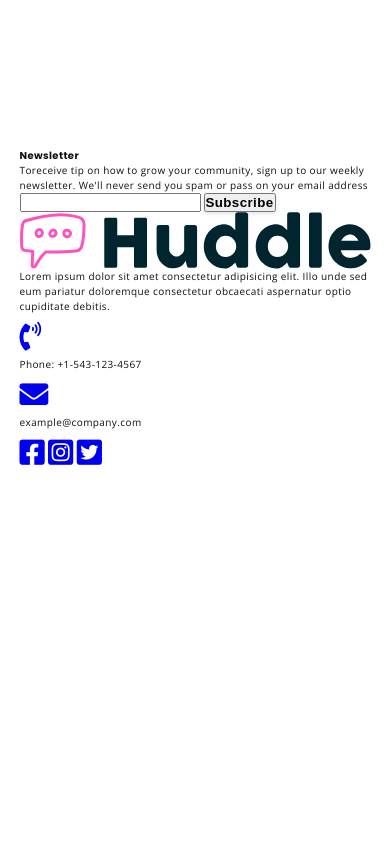
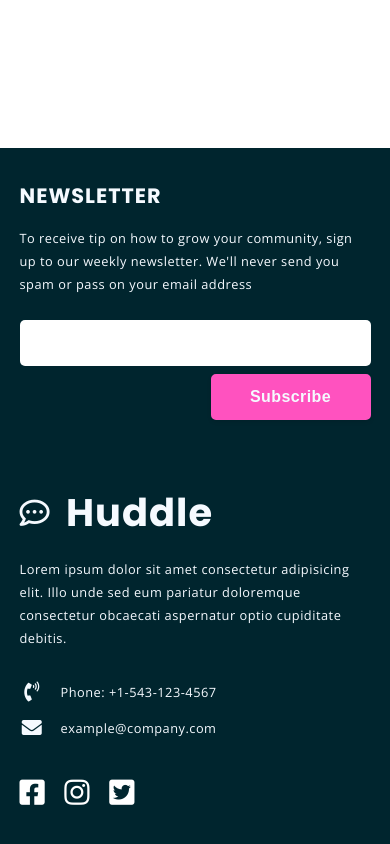
Before and after one commit to zilvis149/huddle-landing-page-with-curved-sections-master, a plain HTML site: page index.html in a window 390 px wide. Shown: the part 4519-5363 px from the top of the page. Before the commit the page ends 4993 px from the top, so only its background shows below. Drawn offline with nearby package versions, Linux system fonts and the light colour scheme.

Commit message:
Full mobile-first styling, no curved sections

```diff
--- a/css/style.css
+++ b/css/style.css
@@ -22,8 +22,8 @@
 body {
   font-family: "Open Sans", sans-serif;
   font-size: 10px;
-  color: #111;
-  letter-spacing: 0.4px;
+  color: var(--darkCyan);
+  letter-spacing: 0.5px;
   line-height: 1.5;
   min-height: 100vh;
 }
@@ -91,7 +91,7 @@ a {
 }
 
 .btn-small:hover {
-  color: #fff;
+  color: var(--paleBlue);
   background-color: var(--lightPink);
 }
 
@@ -109,13 +109,13 @@ a {
 
 .header .get-started-upper p {
   font-size: 1rem;
-  color: #444;
+  color: var(--darkCyan);
   margin-bottom: 3rem;
 }
 
 .btn-big {
   font-size: 0.7rem;
-  color: #fff;
+  color: var(--paleBlue);
   border-radius: 1rem;
   padding: 0.6rem 2rem;
   background-color: var(--pink);
@@ -125,7 +125,7 @@ a {
 }
 
 .btn-big:hover {
-  background-color: #fff;
+  background-color: var(--paleBlue);
   color: var(--pink);
 }
 
@@ -171,7 +171,7 @@ a {
 
 .stats .name {
   font-size: 1rem;
-  color: #444;
+  color: var(--darkCyan);
   text-transform: capitalize;
   text-align: center;
 }
@@ -235,3 +235,134 @@ a {
 /* ===========
     Footer
 ============ */
+
+footer {
+  background-color: var(--darkCyan);
+  color: var(--paleBlue);
+  padding: 2rem 0;
+}
+
+footer .footer-container {
+  display: flex;
+  flex-direction: column;
+  align-items: center;
+  justify-content: space-between;
+}
+
+/* ===================
+    Footer Newsletter
+===================== */
+
+footer .newsletter {
+  margin-bottom: 4rem;
+}
+
+footer .newsletter-heading {
+  font-size: 1.3rem;
+  font-weight: 700;
+  letter-spacing: 1px;
+  text-transform: uppercase;
+  margin-bottom: 1rem;
+}
+
+footer .newsletter-info {
+  font-size: 0.8rem;
+  line-height: 1.8;
+  margin-bottom: 1.5rem;
+}
+
+footer .newsletter-form {
+  display: flex;
+  flex-direction: column;
+  justify-content: center;
+}
+
+footer .newsletter-form input {
+  border-radius: 5px;
+  padding: 0.75rem 1.5rem;
+  font-size: 1.2rem;
+  letter-spacing: 1px;
+  border: none;
+  margin-bottom: 0.5rem;
+}
+
+footer .newsletter-form .btn-subscribe {
+  width: 10rem;
+  align-self: flex-end;
+  padding: 0.75rem 0;
+  border-radius: 5px;
+  border: 2px solid var(--pink);
+  background-color: var(--pink);
+  font-size: 1rem;
+  color: var(--paleBlue);
+  transition: background-color 0.4s ease;
+}
+
+footer .newsletter-form .btn-subscribe:hover {
+  background-color: var(--paleBlue);
+  color: var(--pink);
+}
+
+/* ==================
+    Footer Contacts
+==================== */
+
+footer .contacts-header {
+  display: flex;
+  align-items: center;
+  margin-bottom: 1rem;
+}
+
+footer .contacts-header i {
+  margin-right: 1rem;
+}
+
+footer .contacts-header h3 {
+  font-size: 2.4rem;
+  letter-spacing: 1px;
+}
+
+footer .contacts-text {
+  font-size: 0.8rem;
+  line-height: 1.8;
+  margin-bottom: 2rem;
+}
+
+footer .contacts-info {
+  margin-bottom: 2rem;
+}
+
+footer .contacts-info .phone {
+  display: flex;
+  align-items: center;
+  margin-bottom: 1rem;
+}
+
+footer .contacts-info .email {
+  display: flex;
+  align-items: center;
+}
+
+footer .contacts-info i {
+  width: 25px;
+  margin-right: 1rem;
+  text-align: center;
+}
+
+footer .contacts-info p {
+  font-size: 0.8rem;
+}
+
+footer .social-icons i {
+  margin-right: 1rem;
+}
+
+footer .social-icons .fa-facebook-square,
+footer .social-icons .fa-twitter-square {
+  background-color: transparent;
+  color: #fff;
+}
+
+footer .social-icons .fa-instagram {
+  color: #fff;
+}
--- a/index.html
+++ b/index.html
@@ -84,7 +84,7 @@
         <!-- Subscription to newsletter -->
         <div class="newsletter">
           <h4 class="newsletter-heading">newsletter</h4>
-          <p class="newsletter-info">Toreceive tip on how to grow your community, sign up to our weekly newsletter. We'll never send you spam or pass on your email address</p>
+          <p class="newsletter-info">To receive tip on how to grow your community, sign up to our weekly newsletter. We'll never send you spam or pass on your email address</p>
           <from class="newsletter-form">
             <input type="text" class="newsletter-input">
             <button type="submit" class="btn btn-subscribe">subscribe</button>
@@ -92,23 +92,24 @@
         </div>
         <!-- Useful contact info -->
         <div class="contacts">
-          <h4 class="contacts-header">
-            <img src="./images/logo.svg" alt="Huddle">
-          </h4>
+          <div class="contacts-header">
+            <i class="far fa-comment-dots fa-3x"></i>
+            <h3>huddle</h3>
+          </div>
           <p class="contacts-text">Lorem ipsum dolor sit amet consectetur adipisicing elit. Illo unde sed eum pariatur doloremque consectetur obcaecati aspernatur optio cupiditate debitis.</p>
           <div class="contacts-info">
             <div class="phone">
-              <a href="#" role="presentation"><i class="fas fa-phone-volume"></i></a>
+              <i class="fas fa-phone-volume fa-2x"></i>
               <p>Phone: +1-543-123-4567</p>
             </div>
             <div class="email">
-              <a href="#" role="presentation"><i class="fas fa-envelope"></i></a>
+              <i class="fas fa-envelope fa-2x"></i>
               <p>example@company.com</p>
             </div>
           </div>
           <div class="social-icons">
             <a href="#"><i class="fab fa-facebook-square"></i></a>
-            <a href="#"><i class="fab fa-instagram-square"></i></a>
+            <a href="#"><i class="fab fa-instagram"></i></a>
             <a href="#"><i class="fab fa-twitter-square"></i></a>
           </div>
         </div>
```
